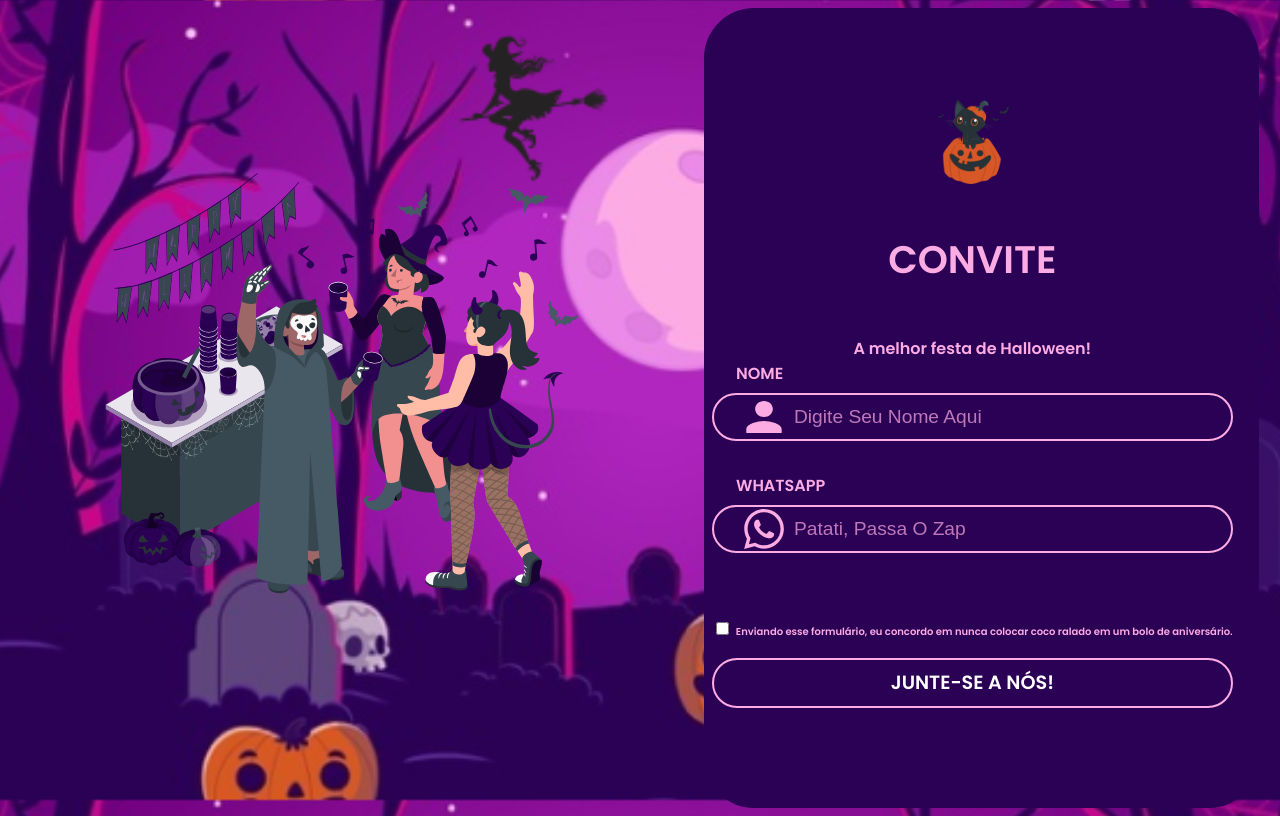
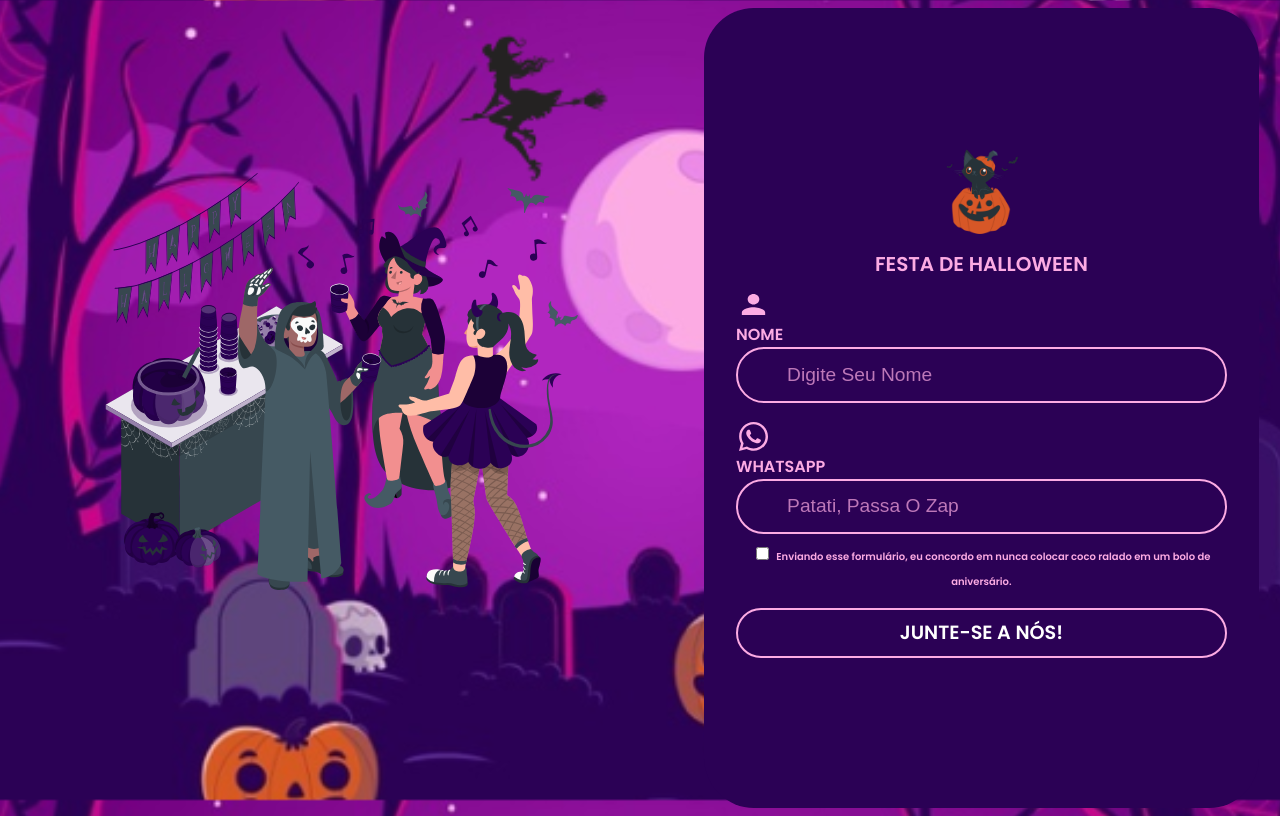
Before and after one commit to nathaliaop/Form, a plain HTML site: page index.html in a window 1280 px wide. Drawn offline with Linux system fonts and the light colour scheme.

Commit message:
Remove subtítulo, centraliza formulário e refatora estruturação

```diff
--- a/formulario.css
+++ b/formulario.css
@@ -35,7 +35,7 @@ body {
     width: 95%;
     background-color: #2b0155;
     border-radius: 50px;
-    padding: 0.5rem;
+    padding: 2rem;
 }
 
 .form-content img{
@@ -44,32 +44,23 @@ body {
 
 .form-content h2{
 	color: #fcabe3;
-	font-size: 2.4rem;
-}
-
-.form-content p{
-	padding: 2vh;
+	font-size: 20px;
+	margin: 0;
 }
 
 .input-div{
     display: flex;
-    position: relative;
-    padding: 3vh;
-    margin-bottom: 8vh;
+	flex-direction: column;
+	padding: 0.5rem 0rem;
 }
 
+
 .input-div img{
-	position: absolute;
-	right: 40%;
-	top: 0;
-	width: 100%;
-	height: 100%;
+	width: 35px;
+	height: 35px;
 }
 
 .input-div label{
-	position: absolute;
-    padding: 0;
-	bottom:  2rem;
 	width: 100%;
 	height: 100%;
 	color: #fcabe3;
@@ -77,16 +68,11 @@ body {
 }
 
 .input-div input{
-	position: absolute;
-	left: 0;
-    top:0;
-	width: 100%;
-	height: 100%;
     border: 2px solid #fcabe3;
     border-radius: 50px;
 	outline: none;
 	background: none;
-	padding: 0.5rem 1rem  0.5rem 5rem;
+	padding: 3% 3%  3% 10%;
 	font-size: 1.2rem;
 	color: #fcabe3;
     text-transform: capitalize;
@@ -101,12 +87,12 @@ input::placeholder{
     opacity: 0.7;
 }
 
-.input-div .input-image{
-    border: none;
+.letrapequena{
+	font-size: 10px;
 }
 
-.letrapequena{
-	font-size: 10px;
+form {
+	justify-content: space-evenly;
 }
 
 
--- a/index.html
+++ b/index.html
@@ -16,20 +16,19 @@
 		<div class="form-content">
 			<form>
 				<img src="./assets/pumpkincat.png" />
-				<h2 class="title">CONVITE</h2>
-                <p>A melhor festa de Halloween!</p>
+				<h2 class="title">FESTA DE HALLOWEEN</h2>
            		<div class="input-div">
            		   	<img src="./assets/person.svg" />
                     <label>NOME</label>
-           		   	<input placeholder="Digite seu nome aqui" type="text">
+           		   	<input placeholder="Digite seu nome" type="text">
            		</div>
            		<div class="input-div">
                     <img src="./assets/whatsapp.svg" />
-              <label>WHATSAPP</label>
+                    <label>WHATSAPP</label>
                     <input placeholder="Patati, passa o zap" type="text">
-             </div>
-                <input type="checkbox" id="horns" name="horns">
-                <label class="letrapequena">Enviando esse formulário, eu concordo em nunca colocar coco ralado em um bolo de aniversário.
+                </div>
+                <input type="checkbox">
+                <label class="letrapequena">Enviando esse formulário, eu concordo em nunca colocar coco ralado em um bolo de aniversário.</label>
                 <input type="submit" class="btn" value="Junte-se a nós!">
             </form>
         </div>
```
